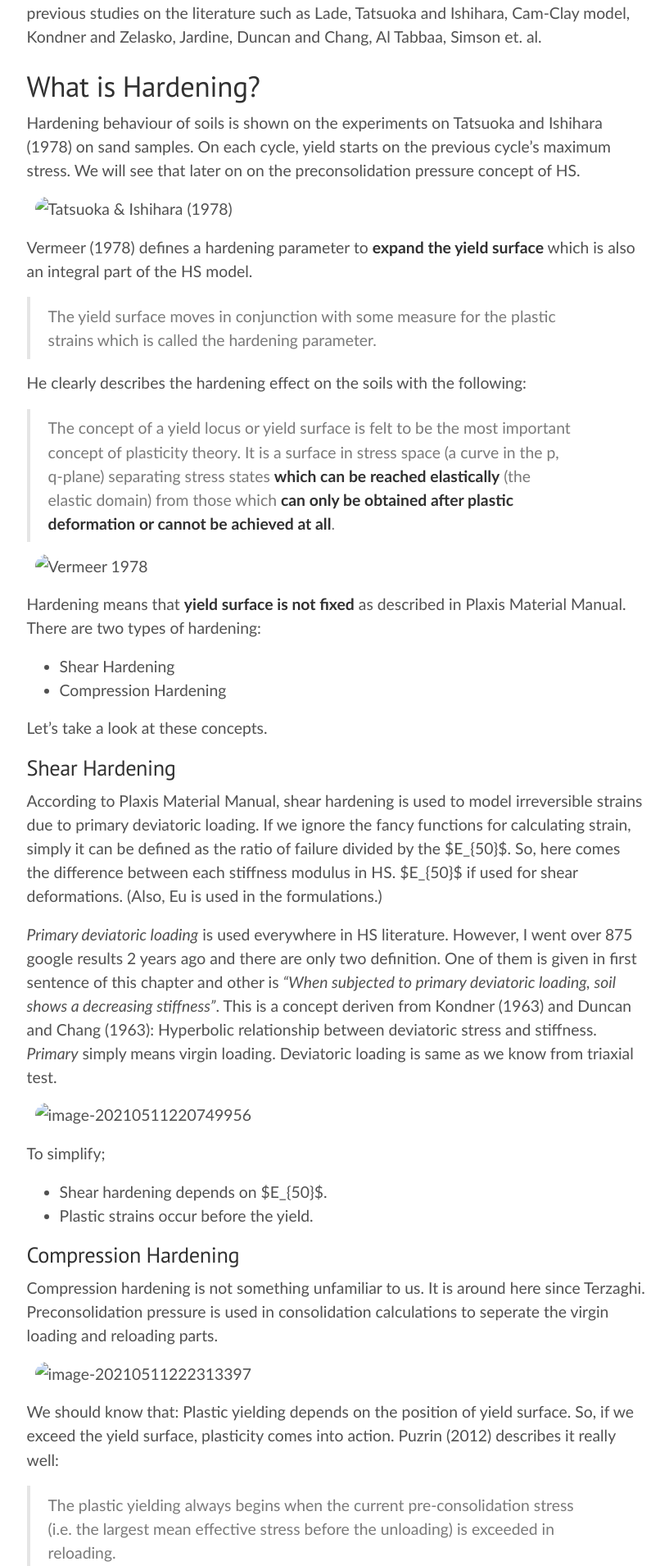
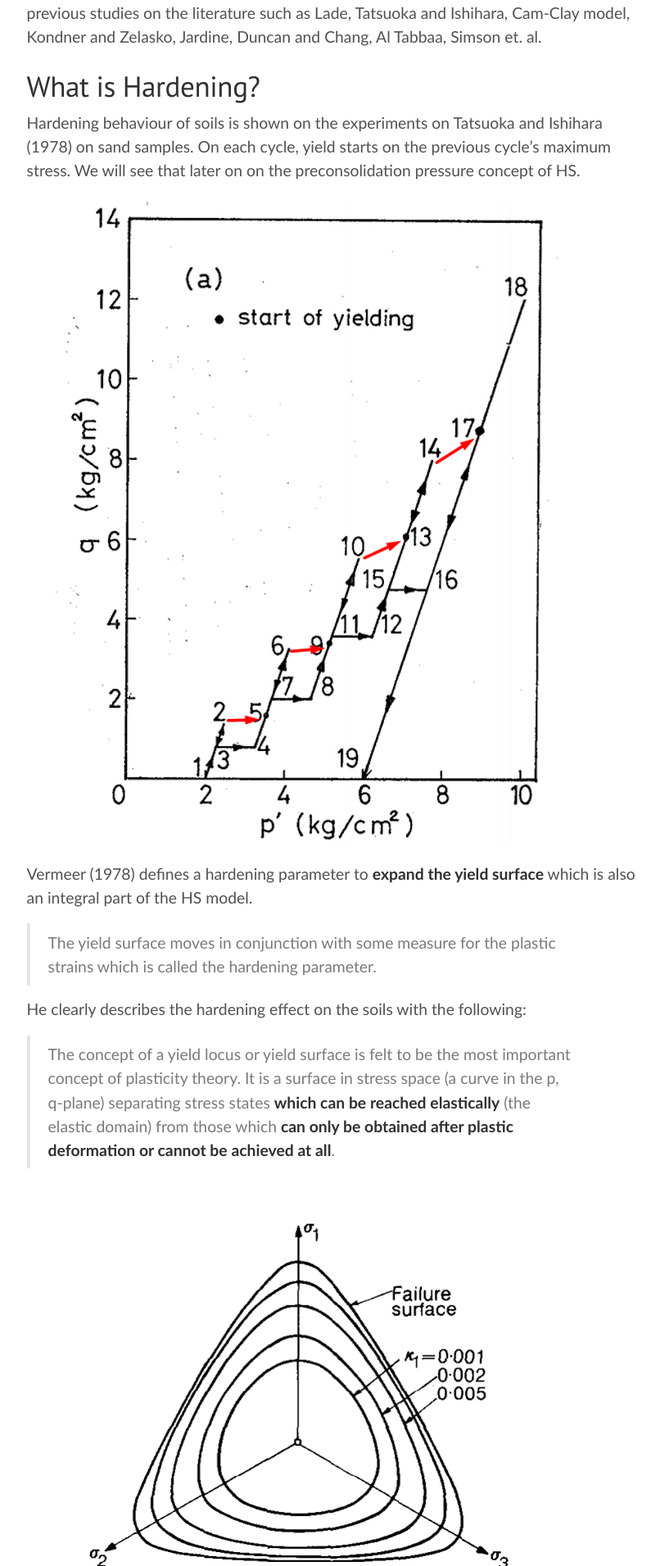
Before and after one commit to hdoer/berkdemir.github.io, a Jekyll site: the page built from _posts/2021-05-11-Hardening-Soil-Model.md, in a window 1280 px wide. Shown: the part 427-2337 px from the top of the page at 82% size, without its empty margins (229-1046 px from the left). Built offline with Jekyll 4.4.1, drawn with Linux system fonts in a browser that asks for light colours; formulas are drawn with MathJax 3.

Commit message:
Update 2021-05-11-Hardening-Soil-Model.md

```diff
--- a/_posts/2021-05-11-Hardening-Soil-Model.md
+++ b/_posts/2021-05-11-Hardening-Soil-Model.md
@@ -11,7 +11,7 @@ Hardening Soil model (will be called **HS** from now on) was presented in an exc
 
 Hardening behaviour of soils is shown on the experiments on Tatsuoka and Ishihara (1978) on sand samples. On each cycle, yield starts on the previous cycle's maximum stress. We will see that later on on the preconsolidation pressure concept of HS.
 
-![Tatsuoka & Ishihara (1978)](../images/TatsuokaIshihara.png)
+![Tatsuoka & Ishihara (1978)](/images/TatsuokaIshihara.png)
 
 Vermeer (1978) defines a hardening parameter to **expand the yield surface** which is also an integral part of the HS model.
 
@@ -21,7 +21,7 @@ He clearly describes the hardening effect on the soils with the following:
 
 > The concept of a yield locus or yield surface is felt to be the most important concept of plasticity theory. It is a surface in stress space (a curve in the p, q-plane) separating stress states **which can be reached elastically** (the elastic domain) from those which **can only be obtained after plastic deformation or cannot be achieved at all**.
 
-![Vermeer 1978](../images/Vermeer1878.png)
+![Vermeer 1978](/images/Vermeer1878.png)
 
 Hardening means that **yield surface is not fixed** as described in Plaxis Material Manual. There are two types of hardening:
 
@@ -36,7 +36,7 @@ According to Plaxis Material Manual, shear hardening is used to model irreversib
 
 *Primary deviatoric loading* is used everywhere in HS literature. However, I went over 875 google results 2 years ago and there are only two definition. One of them is given in first sentence of this chapter and other is *"When subjected to primary deviatoric loading, soil shows a decreasing stiffness"*. This is a concept deriven from Kondner (1963) and Duncan and Chang (1963): Hyperbolic relationship between deviatoric stress and stiffness. *Primary* simply means virgin loading. Deviatoric loading is same as we know from triaxial test.
 
-![image-20210511220749956](../images/DuncanChang.png)
+![image-20210511220749956](/images/DuncanChang.png)
 
 To simplify;
 
@@ -47,7 +47,7 @@ To simplify;
 
 Compression hardening is not something unfamiliar to us. It is around here since Terzaghi. Preconsolidation pressure is used in consolidation calculations to seperate the virgin loading and reloading parts.
 
-![image-20210511222313397](../images/Consolidation.png)
+![image-20210511222313397](/images/Consolidation.png)
 
 We should know that: Plastic yielding depends on the position of yield surface. So, if we exceed the yield surface, plasticity comes into action. Puzrin (2012) describes it really well:
 
@@ -65,33 +65,33 @@ I have prepared a colorful figure to describe the yield surfaces in HS model. We
 * Or naturally, we can have combined hardening due to both shear and compression.
 * If we get too far from the K0 line, we can reach to Moh-Coulomb failure line.
 
-![image-20210511222623425](../images/HS.png)
+![image-20210511222623425](/images/HS.png)
 
 Strain types are shown in the figure below.
 
-![image-20210511223027740](../images/HS-Strains.png)
+![image-20210511223027740](/images/HS-Strains.png)
 
 ### Journey of a Particle
 
 Let's see what happens when we load a initially elastic particle as shown below with red star.
 
-![image-20210511223218143](../images/HS1.png)
+![image-20210511223218143](/images/HS1.png)
 
 If we load the particle on K0 loading type, it will move on the K0 line. The initial preconsolidation pressure is now recalculated based on the maximum new stress. Based on the new preconsolidation pressure, yield surface expands. With expanding yield surface, elastic part where we use Eur is expanded too. So, if load is reduced now between blue star and red star, soil move on elastic region.
 
-![image-20210511223548895](../images/HS2.png)
+![image-20210511223548895](/images/HS2.png)
 
 If we load the soil in given direction below, it will cause shear hardening and this time initial shear yield surface will expand.
 
-![image-20210511223820046](../images/HS3.png)
+![image-20210511223820046](/images/HS3.png)
 
 If we load the soil in compression hardening zone with shear loading, it will enter to combined hardening part. In this case, both yield surface will expand.
 
-![image-20210511223937108](../images/HS4.png)
+![image-20210511223937108](/images/HS4.png)
 
 If we expand these surfaces up to Mohr Coulomb failure line and rotate it around the origin, we can have the classical shape we see in literature.
 
-![image-20210511224105907](../images/HS5.png)
+![image-20210511224105907](/images/HS5.png)
 
 ## Other Points Regarding Implementation of HS
 
@@ -111,11 +111,11 @@ Some additional random points:
 
 Let's see some examples. Using the Plaxis' option to see plastic points, we can observe these hardening behaviours.
 
-![image-20210511224824355](../images/HS6.png)
+![image-20210511224824355](/images/HS6.png)
 
 Another example is shown below. We can see that due to load beneath the retaining piles and (maybe) due to little overturning, there is combined and compression hardening below the piles.
 
-![image-20210511225130451](../images/HS7.png)
+![image-20210511225130451](/images/HS7.png)
 
 # Parameters
 
@@ -129,7 +129,7 @@ Stiffness modulus of soil in HS depends on:
 * $m$: Power for stress-level dependency of stiffness
 * Strength parameters
 
-![image-20210511225447545](../images/HS8.png)
+![image-20210511225447545](/images/HS8.png)
 
 What do we see here? For a reference pressure of 100 kPa (we will talk about later), we see that stiffness modulus is directly proportional to lateral pressure (or pressure on soil, in general). If lateral pressure on soil is **different than** $p_{ref}$, E **will not be equal to** $E^{ref}$.
 
@@ -144,15 +144,15 @@ $$E_{50}^{ref}=\frac{0.5q_u}{\varepsilon_{1,50}} $$
 
 An example calculation is given below. Calculated E50 = 30.8 MPa is valid for pref = 100 kPa. So, when we define the material model in Plaxis, the default pref = 100 kPa value is correct for this case.
 
-![image-20210511230222994](../images/HS9.png)
+![image-20210511230222994](/images/HS9.png)
 
 Let's see another case. In this case, since y axis is given in a different configuration, some adjustments are needed. We can see from the calculations that E=200 MPa but it is valid for pref = 795 kPa. So, we have to change the reference pressure to 795 kPa before defining the stiffness modulus.
 
-![image-20210511230552738](../images/HS10.png)
+![image-20210511230552738](/images/HS10.png)
 
 Best way to calculate input values for different stiffness and all-around pressure values, if you have the enough number of data, is to plot the data on $$E_{50}/p_{ref}$$ & $$\sigma_3/p_{ref}$$.  An example calculation is shown below. In this case, if pref = 100 kPa, E is equal to 71 MPa and m = 0.66.
 
-![image-20210511230949282](../images/HS11.png)
+![image-20210511230949282](/images/HS11.png)
 
 We know that **we don't always have good quality laboratory tests** on hand. So, we usually use correlations with different site investigation methods. It is not very often to see reference pressure for stiffness correlations in literature. In that case, reference pressure of 100 kPa is usually selected since a good percentage of triaxial tests can be assumed to be performed on 100 kPa all-around pressure. However, there is no justification for this assumption.
 
@@ -172,7 +172,7 @@ Using the same approach described before, we can calculate the Eoed as below:
 
 An example of this procedure is shown below:
 
-![image-20210511233336301](../images/HS13.png)
+![image-20210511233336301](/images/HS13.png)
 
 ### Eur
 
@@ -190,7 +190,7 @@ $$ m=1.13-\frac{49}{LL+78} $$
 
 $$m=1-\frac{10.83}{PI+18.7}$$
 
-![image-20210511233033347](../images/HS12.png)
+![image-20210511233033347](/images/HS12.png)
 
 Also, Brinkgreve et. al. (2010) recommends following equation for granular soils. (See the original paper for other correlations regarding the HS parameters.)
 
```
